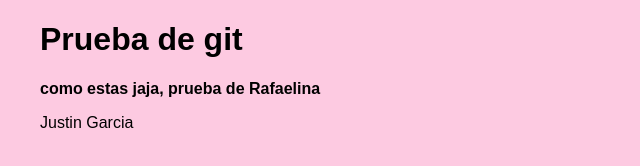
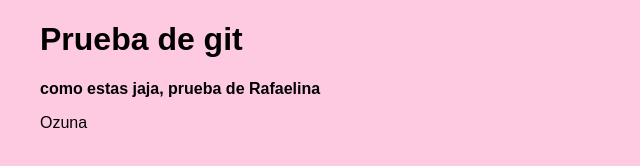
Before and after one commit to BigPrrrrr/Practica_grupal, a plain HTML site: page index.html in a window 1280 px wide. Shown: the full height of the page, 0-640 px from the left. Drawn offline with Linux system fonts and the light colour scheme.

Commit message:
Septimo commit

```diff
--- a/index.html
+++ b/index.html
@@ -9,7 +9,7 @@
 <blockquote>
     <h1><strong>Prueba de git</strong></h1>
 <p><strong>como estas jaja, prueba de Rafaelina</strong></p>
-<footer>Justin Garcia</footer>
+<footer>Ozuna</footer>
 </blockquote>
 </body>
 </html>
```
